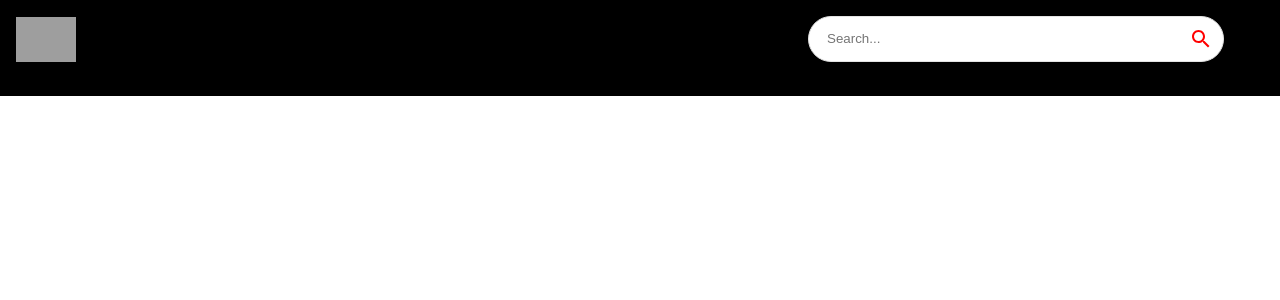
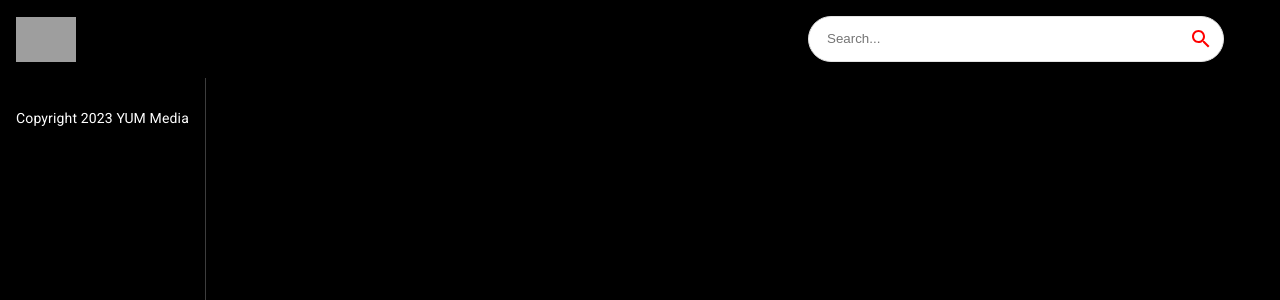
Before and after one commit to briansai/metube, a React (Create React App) app: page / in a window 1280 px wide. Shown: the top 300 px of the page. Built offline with nearby package versions, Linux system fonts and the light colour scheme; grey boxes are pictures that could not be loaded.

Commit message:
Initialized the category feed for sidebar

```diff
--- a/src/components/Feed.jsx
+++ b/src/components/Feed.jsx
@@ -1,7 +1,27 @@
-import React from 'react';
+import React, { useState, useEffect } from 'react';
+import { Box, Stack, Typography } from '@mui/material';
 
 const Feed = () => {
-  return <div>Feed</div>;
+  return (
+    <Stack sx={{ flexDirection: { sx: 'colum', md: 'row' } }}>
+      <Box
+        sx={{
+          height: { sx: 'auto', md: '92vh' },
+          borderRight: '1px solid #3d3d3d',
+          px: { sx: 0, md: 2 },
+        }}
+      >
+        SideBar
+        <Typography
+          className="copyright"
+          variant="body2"
+          sx={{ mt: 1.5, color: '#fff' }}
+        >
+          Copyright 2023 YUM Media
+        </Typography>
+      </Box>
+    </Stack>
+  );
 };
 
 export default Feed;
```
